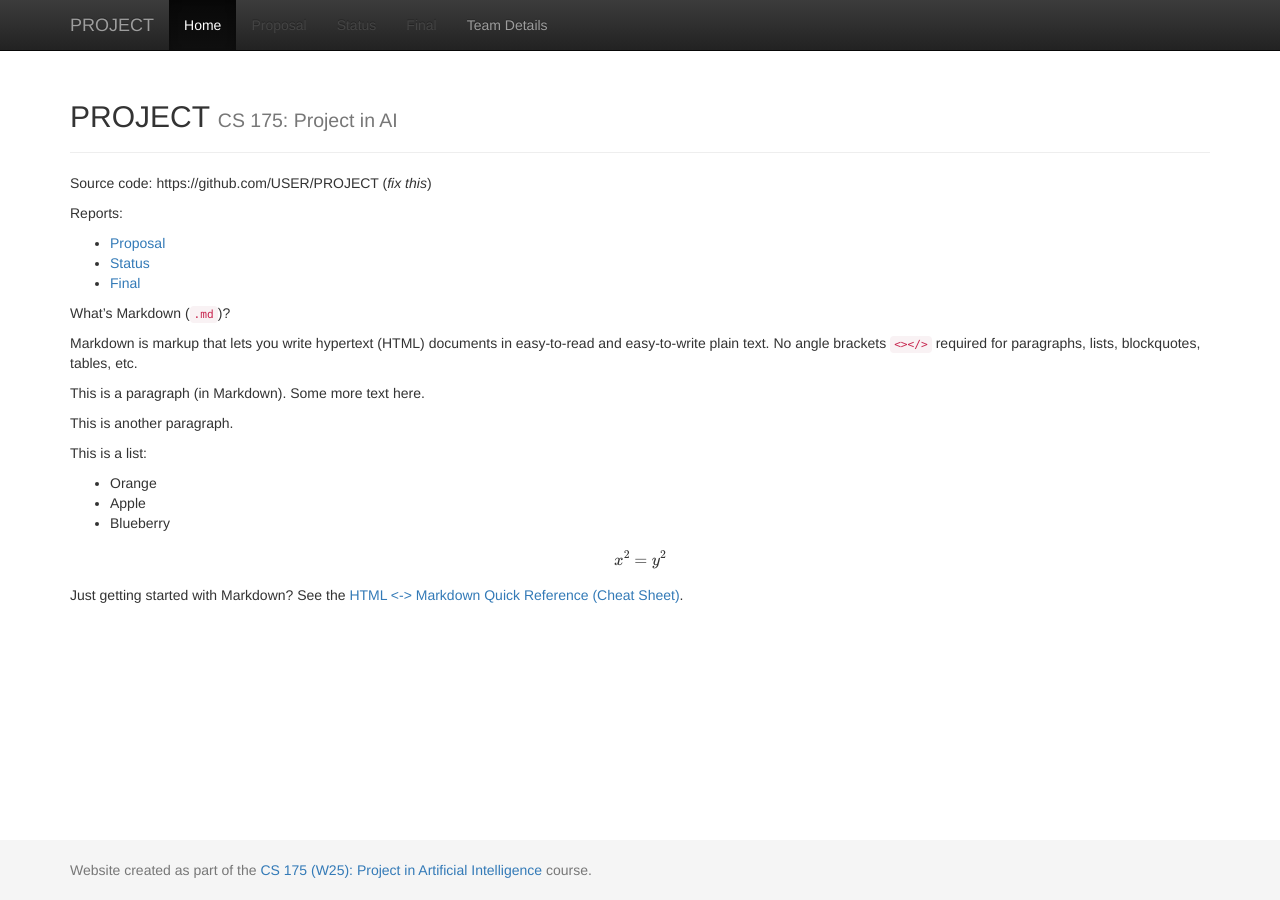
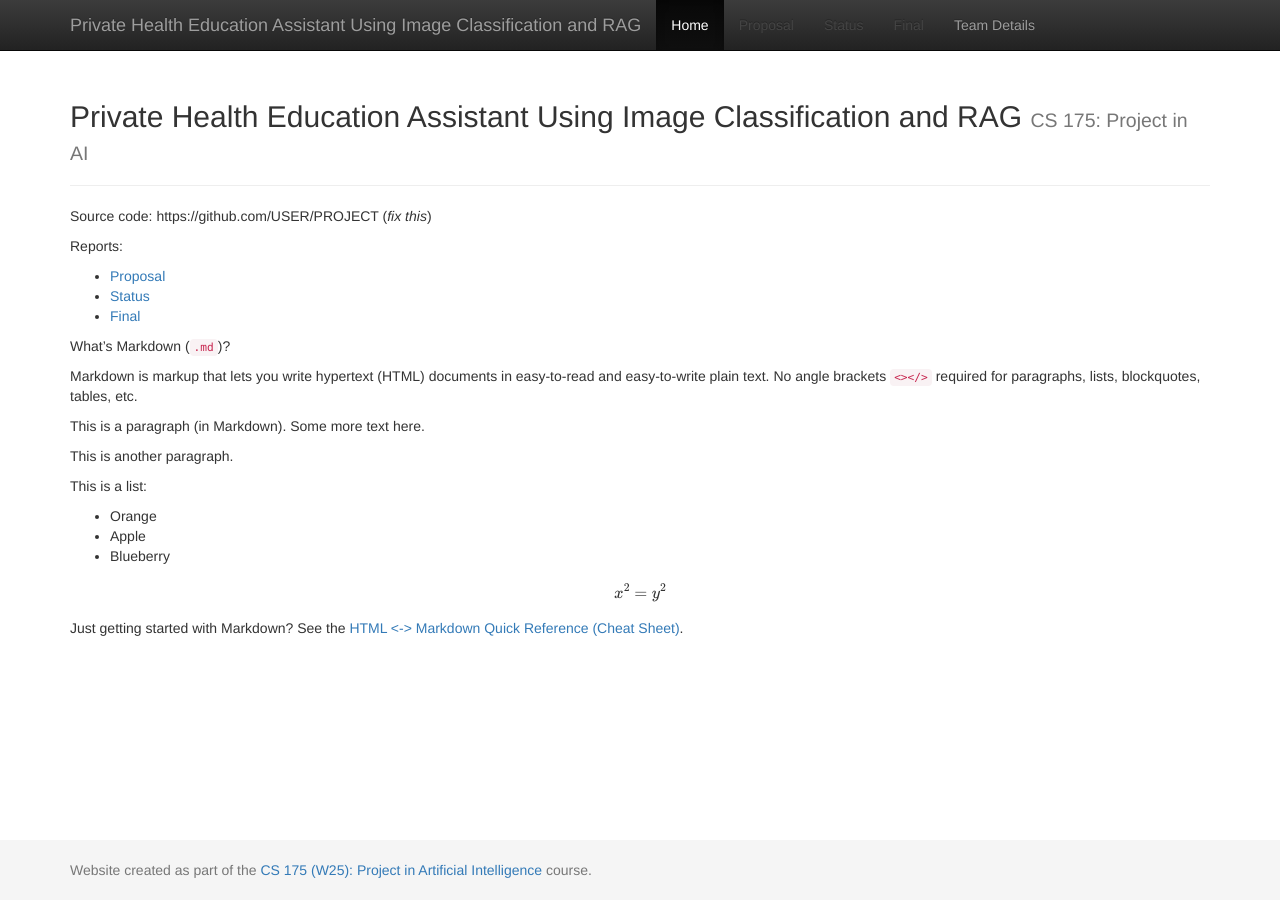
Before and after one commit to KUMUNoah/Group30-CoolProject, a Jekyll site: the page built from docs/index.md, in a window 1280 px wide. Built offline with Jekyll 4.4.1, drawn with Linux system fonts in a browser that asks for light colours; formulas are drawn with MathJax 3.

Commit message:
Update _config.yml

```diff
--- a/docs/_config.yml
+++ b/docs/_config.yml
@@ -1,7 +1,7 @@
 ###########
 # site.title
 
-title:    'PROJECT'
+title:    'Private Health Education Assistant Using Image Classification and RAG'
 subtitle: 'CS 175: Project in AI'
 
 
```
